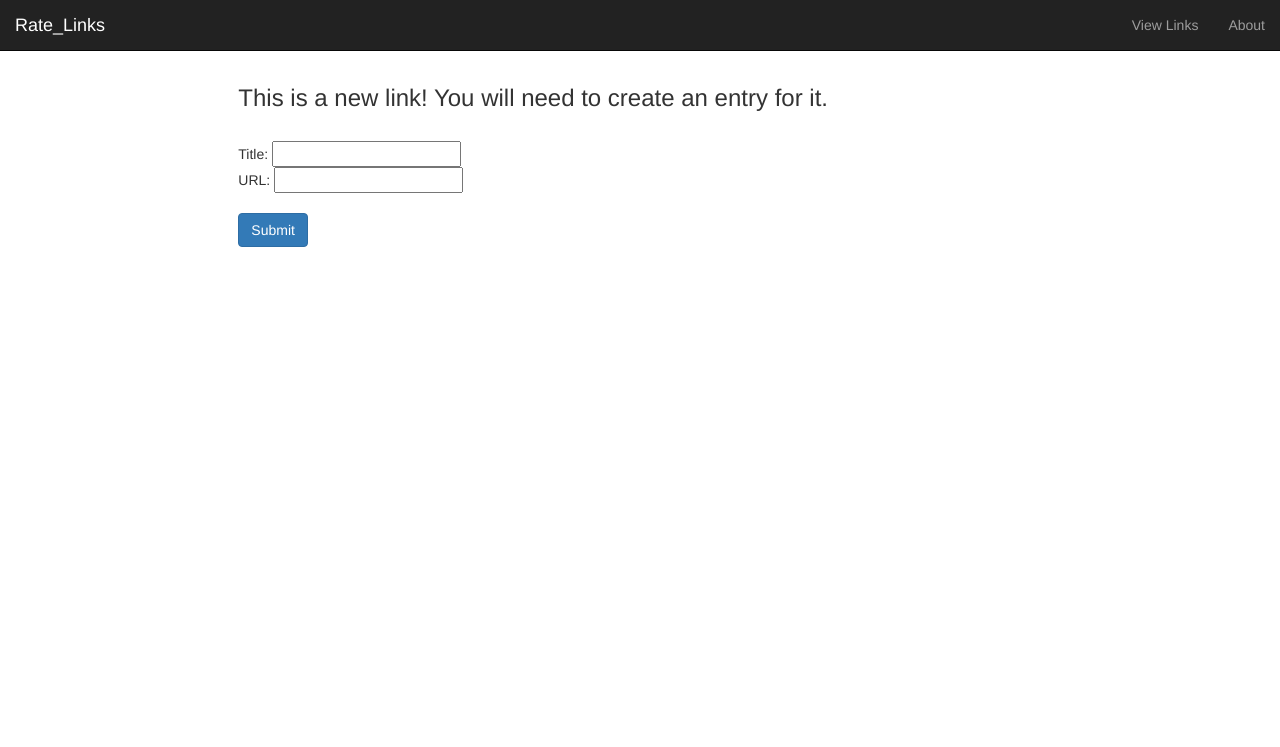
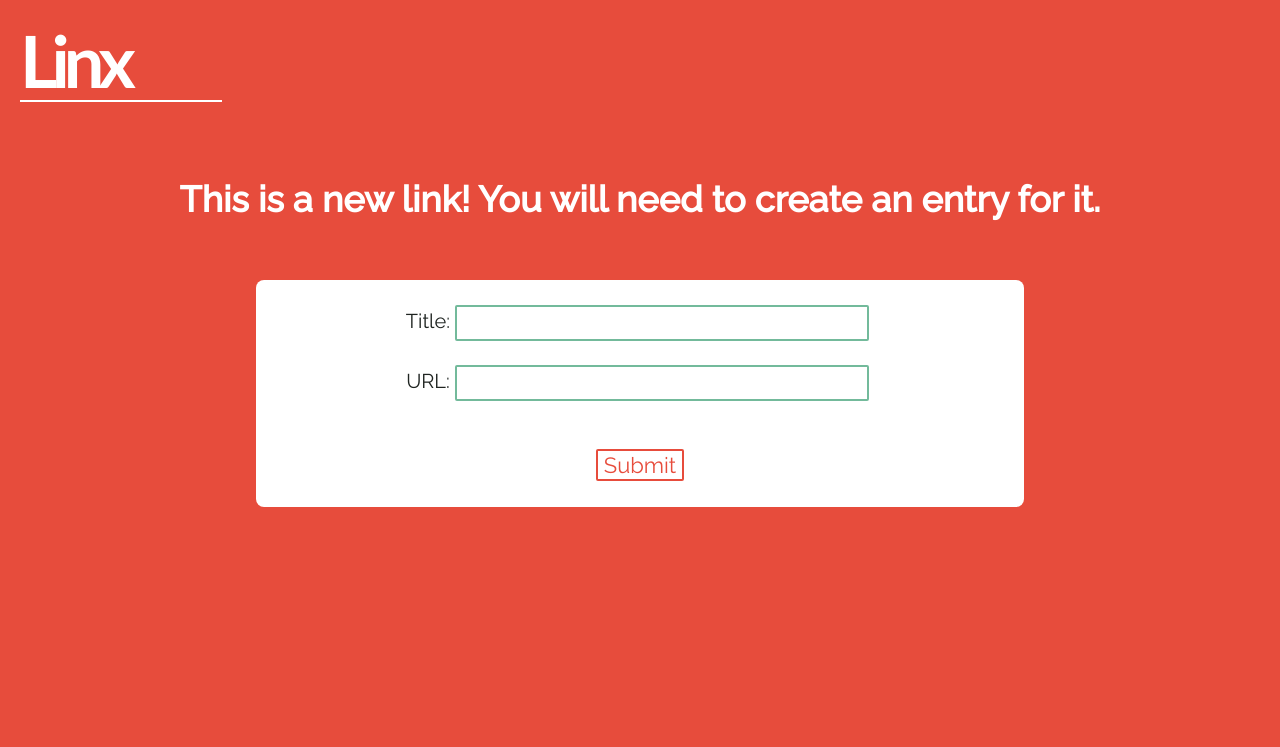
Before and after one commit to solean/rate_links, a Django app: page /rate/create_link/ in a window 1280 px wide. Shown: the top 747 px of the page. Before the commit the page ends 247 px from the top, so only its background shows below. Run offline with Django 3.2, Linux system fonts and the light colour scheme; some libraries are stand-ins or nearby versions.

Commit message:
Updated the create_link page
Might still tweak it a bit.

```diff
--- a/rate/static/rate/css/base.css
+++ b/rate/static/rate/css/base.css
@@ -48,6 +48,17 @@ body {
 	color: #216869;
 }
 
+.link-input {
+	padding-left: 8px;
+	height: 30px;
+	width: 400px;
+	border-width: 0;
+	border-radius: 2px;
+	font-size: 16px;
+	color: #73BA9B;
+	margin-right: 5px;
+}
+
 .footer {
 	background-color: #1F2421;
 	height: 125px;
--- /dev/null
+++ b/rate/static/rate/css/create_link.css
@@ -0,0 +1,36 @@
+#create-link-container {
+	text-align: center;
+	font-size: 20px;
+}
+
+#create-link-header {
+	padding-top: 2%;
+	font-size: 36px;
+}
+
+#form-div {
+	background-color: white;
+	width: 60%;
+	border-radius: 8px;
+	margin-left: auto;
+	margin-right: auto;
+	color: #1f2421;
+	padding-top: 2%;
+	padding-bottom: 2%;
+}
+
+#button-dark {
+	color: #e74c3c;
+	border-color: #e74c3c;
+}
+
+#button-dark:hover {
+	color: white;
+	background-color: #e74c3c;
+}
+
+.create-link-input {
+	border-style: solid;
+	border-width: 2px;
+	border-color: #73ba9b;
+}
--- a/rate/templates/rate/create_link.html
+++ b/rate/templates/rate/create_link.html
@@ -1,12 +1,21 @@
-{% extends 'rate/base.html' %}
+{% extends 'rate/base2.html' %}
+{% load staticfiles %}
 
-{% block body %}
-	<h3>This is a new link! You will need to create an entry for it.</h3><br />
-	<form method="post" action="/rate/create_link/">
-		{% csrf_token %}
-		Title: <input type="text" name="title"/><br>
-		URL: <input type="text" name="url"/><br>
-		<br>
-		<button class="btn btn-primary" type="submit" value="Submit">Submit</button>
-	</form>
+{% block head %}
+	<link rel="stylesheet" type="text/css" href="{% static 'rate/css/create_link.css' %}">
 {% endblock %}
+
+{% block front %}
+	<div id="create-link-container">
+		<h3 id="create-link-header">This is a new link! You will need to create an entry for it.</h3><br />
+		<div id="form-div">
+			<form method="post" action="/rate/create_link/">
+				{% csrf_token %}
+				<div>Title: <input class="link-input create-link-input" type="text" name="title"/></div><br>
+				<div>URL: <input class="link-input create-link-input" type="text" name="url"/></div><br>
+				<br>
+				<button class="button1" id="button-dark" type="submit" value="Submit">Submit</button>
+			</form>
+		</div>
+	</div>
+{% endblock %}
--- a/rate/templates/rate/index2.html
+++ b/rate/templates/rate/index2.html
@@ -10,8 +10,8 @@
 		<h1 id="ask">Have a link to rate?</h1>
 	</div>
 	<div class="front">
-		<form name="link" action="/rate/" method="get">
-			<input id="link-input" type="text" value="Just paste it here!">
+		<form action="/rate/" method="get">
+			<input class="link-input" type="text" name="q" value="Just paste it here!" maxlength="256">
 			<input id="link-submit" type="submit" value="Submit">
 		</form>
 	</div>
--- a/rate/views.py
+++ b/rate/views.py
@@ -10,18 +10,18 @@ def index(request):
 		query.strip()
 		context_dict['query'] = query
 
-		if query.startswith('http://'):
-			link = Link.objects.all().filter(url=query)
+		if query.startswith('http://') or query.startswith('https://'):
+			link = find_link(query)
 		else:
 			query = 'http://' + query
-			link = Link.objects.all().filter(url=query)
+			link = find_link(query)
 
 		if not link:
 			return HttpResponseRedirect('create_link')
 
 		link = link[0]
 		context_dict['link'] = link
-		return render(request, 'rate/index2.html', context_dict)
+		return render(request, 'rate/link.html', context_dict)
 
 	highest_rated = Link.objects.all().order_by('-avg_rating')[:10]
 	most_liked = Link.objects.all().order_by('-likes')[:10]
@@ -29,6 +29,18 @@ def index(request):
 	context_dict['most_liked'] = most_liked
 
 	return render(request, 'rate/index2.html', context_dict)
+
+
+def find_link(query):
+	link = Link.objects.all().filter(url=query)
+	if not link:
+		if query.endswith('/'):
+			query = query[:-1]
+			link = Link.objects.all().filter(url=query)
+		else:
+			query = query + '/'
+			link = Link.objects.all().filter(url=query)
+	return link
 
 
 def about(request):
```
Also changed, not shown: rate/static/rate/css/index.css (+0 -11 lines).
